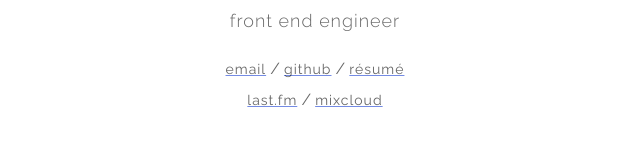
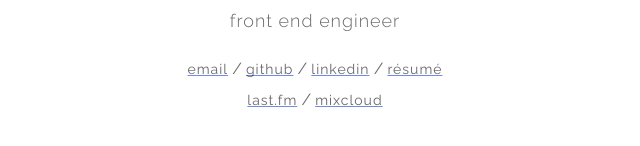
Before and after one commit to adamgrieger/adamgrieger.com, a plain HTML site: page public/index.html in a window 1280 px wide. Shown: the part 512-658 px from the top of the page, without its empty margins (325-965 px from the left). Drawn offline with Linux system fonts and the light colour scheme.

Commit message:
Add LinkedIn

```diff
--- a/public/index.html
+++ b/public/index.html
@@ -34,6 +34,8 @@
           <span>/</span>
           <a href="https://github.com/adamgrieger">github</a>
           <span>/</span>
+          <a href="https://www.linkedin.com/in/adamgrieger">linkedin</a>
+          <span>/</span>
           <a href="(Adam Grieger) Resume.pdf">résumé</a>
         </nav>
       </section>
```
